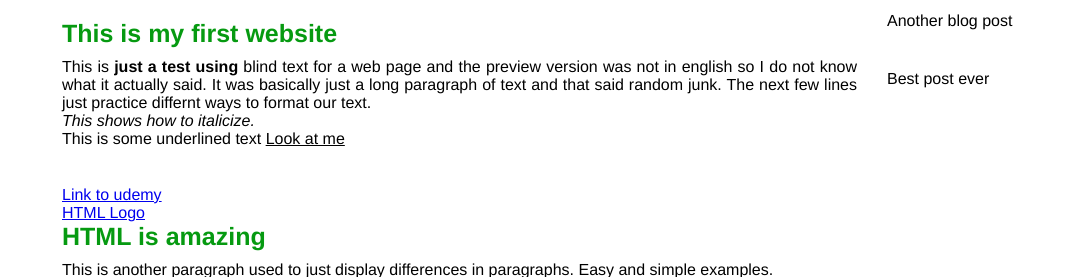
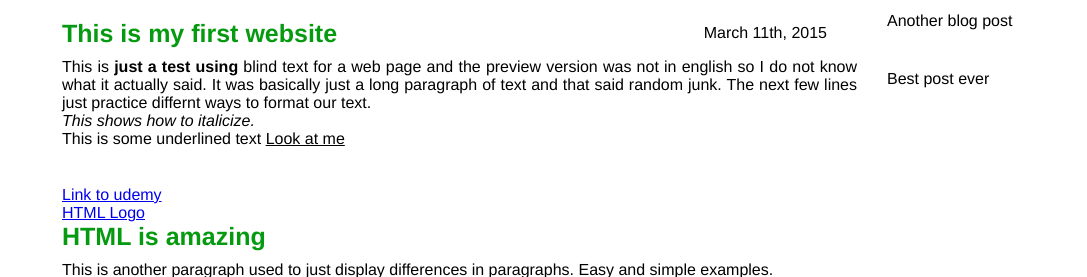
Before and after one commit to mander59/LearningWebDev, a plain HTML site: page index.html in a window 1280 px wide. Shown: the part 66-343 px from the top of the page, without its empty margins (38-1125 px from the left). Drawn offline with Linux system fonts and the light colour scheme.

Commit message:
Minor format changes

```diff
--- a/index.html
+++ b/index.html
@@ -10,6 +10,7 @@
         <div class="container">
             <div class="blog-post">
                 <h1>My first website with HTML5 and CSS3</h1>
+                <p class="date">March 11th, 2015</p>
                 <h2>This is my first website</h2>
                 <p class="main-text">This is <strong>just a test using </strong>blind text for a web page and the preview version was not in english so I do not
                     know what it actually said. It was basically just a long paragraph of text and that said random junk. The next few lines just practice differnt
--- a/style.css
+++ b/style.css
@@ -48,6 +48,7 @@
     float: left;
     padding-right: 30px;
     padding-left: 30px;
+    position: relative;
 }
 .other-posts {
     width: 25%;
@@ -70,3 +71,9 @@
     height: 150px;
     width: auto;
 }
+.date {
+    position: absolute;
+    top:70px;
+    right: 30px;
+    padding-right: 30px;
+}
```
